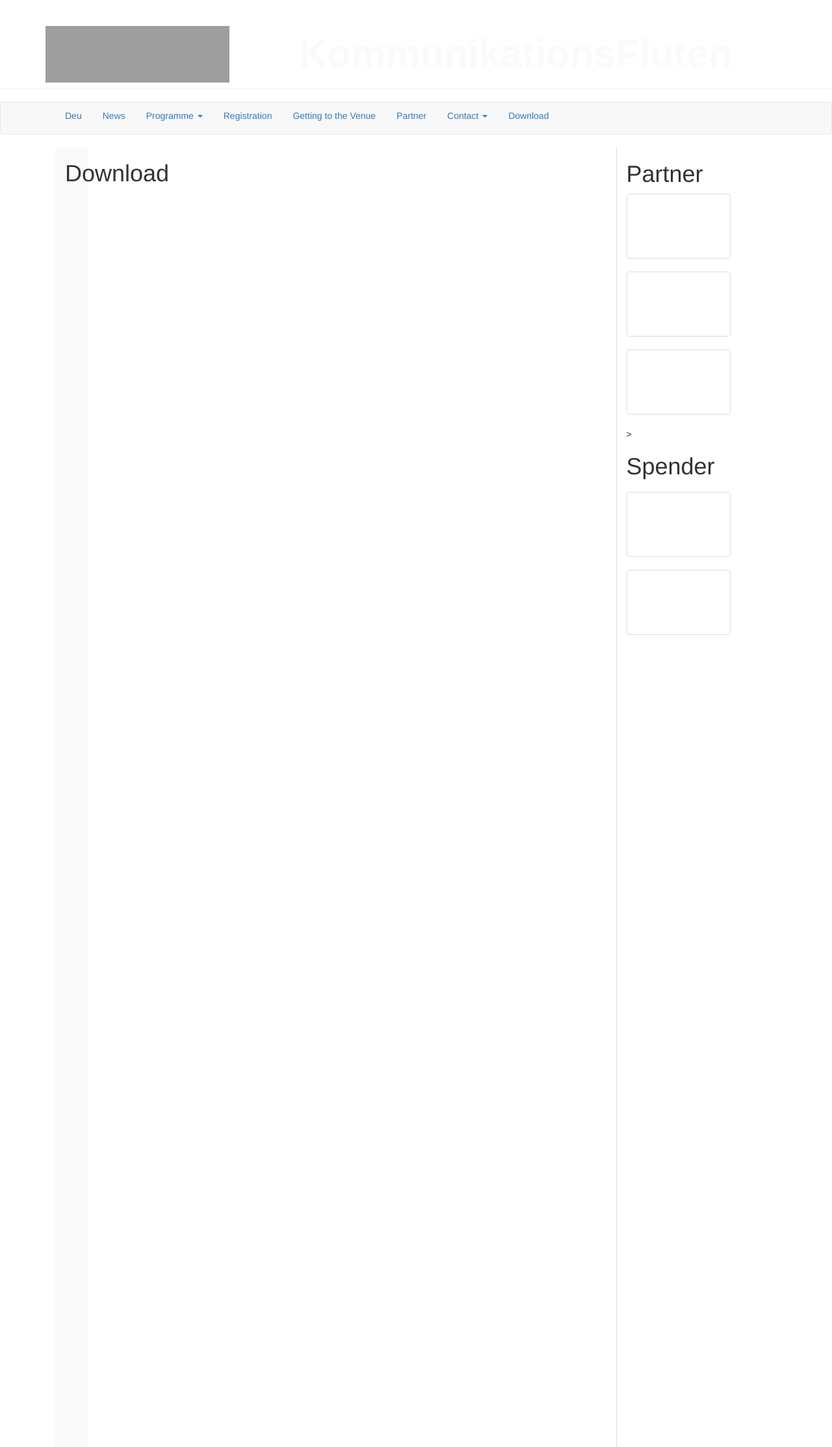
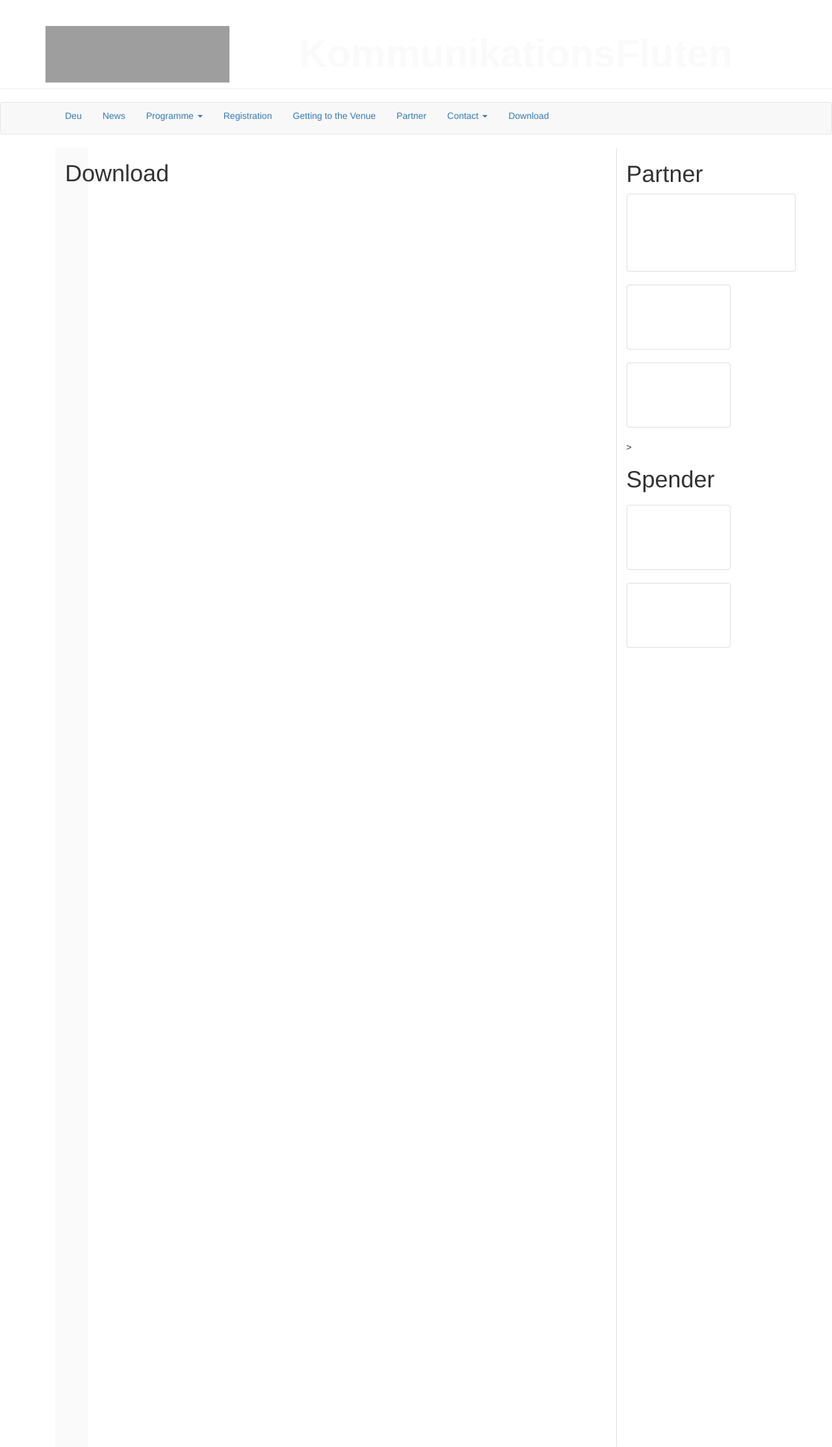
Before and after one commit to susedev/test, a Jekyll site: the page built from download.html, in a window 1280 px wide. Shown: the whole page at 65% size. Built offline with Jekyll 4.4.1, drawn with Linux system fonts in a browser that asks for light colours; nearby versions of some CDN libraries; grey boxes are pictures that could not be loaded.

Commit message:
Update page.html

```diff
--- a/_layouts/page.html
+++ b/_layouts/page.html
@@ -23,7 +23,7 @@ layout: base
     </div>
     <div class="col-md-3" style="display: block; width: 150px; height: 2000px; border:1px solid #FFF; border-left-color:#DDD; margin-left: 15px; box-sizing: border-box;">
       <h1>Partner</h1>
-      <a href="#" class="thumbnail"  style="width: 160px; height: 100px;" ></a>
+      <a href="#" class="thumbnail"  style="width: 260px; height: 120px;" ></a>
       <a href="#" class="thumbnail"  style="width: 160px; height: 100px;" ></a>
       <a href="#" class="thumbnail"  style="width: 160px; height: 100px;" ></a>>
       <h1> Spender <h1>
```
